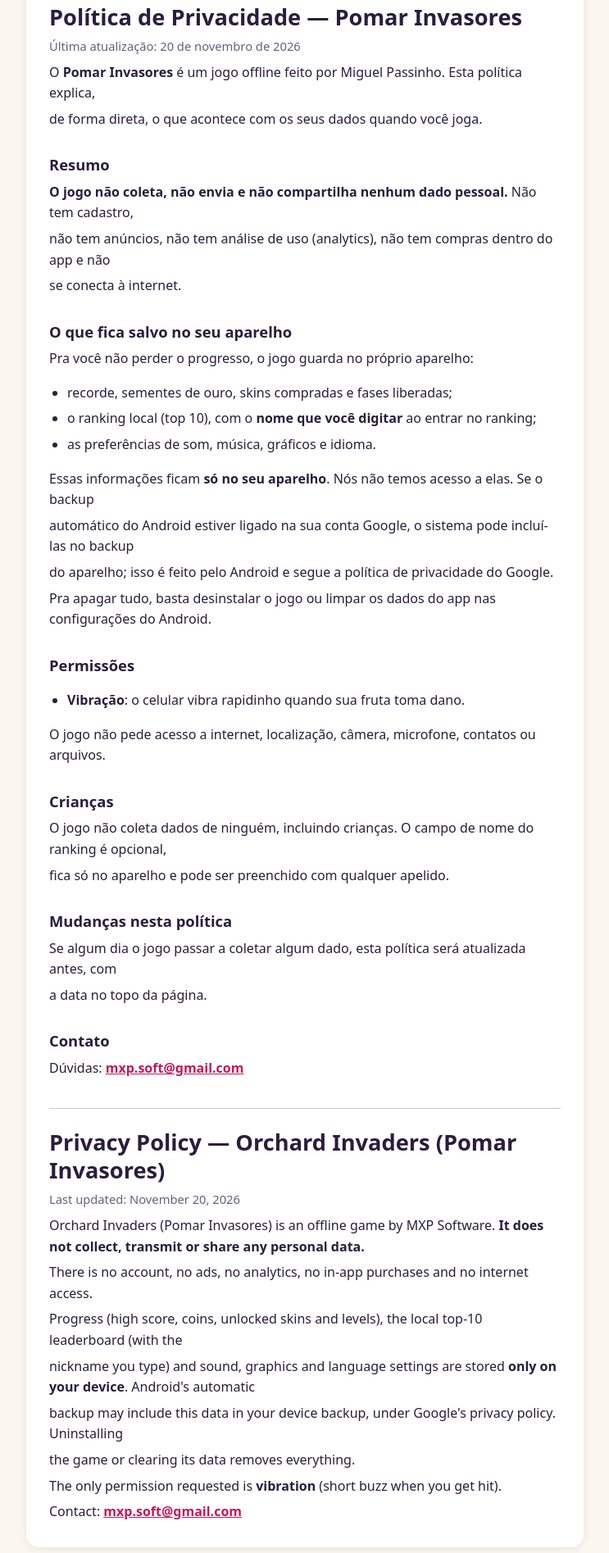
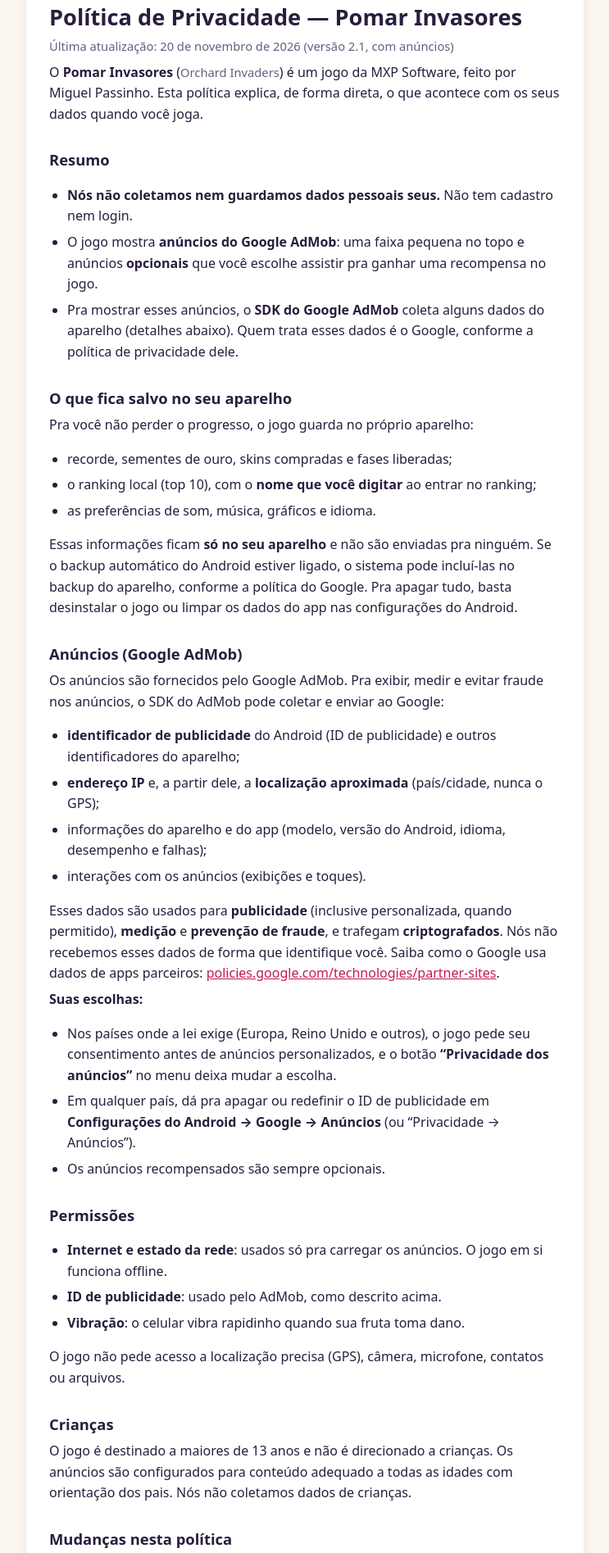
Before and after one commit to miguelpassinho/pomar-invasores-privacidade, a plain HTML site: page index.html in a window 1280 px wide. Shown: the part 60-1955 px from the top of the page at 82% size, without its empty margins (268-1011 px from the left). Drawn offline with Linux system fonts and the light colour scheme.

Commit message:
Política de privacidade: anúncios do Google AdMob (versão 2.1)
Co-Authored-By: Claude Opus 5.5 <noreply@anthropic.com>
Claude-Session: https://claude.ai/code/session_01KwT6Pc4f4Hf7yrrDjy9haY

```diff
--- a/index.html
+++ b/index.html
@@ -25,13 +25,19 @@ footer{text-align:center;color:var(--muted);font-size:.85rem;margin-top:20px}
 <main>
 <article>
 <h1>Política de Privacidade — Pomar Invasores</h1>
-<p><em>Última atualização: 20 de novembro de 2026</em></p>
-<p>O <strong>Pomar Invasores</strong> é um jogo offline feito por Miguel Passinho. Esta política explica,</p>
-<p>de forma direta, o que acontece com os seus dados quando você joga.</p>
+<p><em>Última atualização: 20 de novembro de 2026 (versão 2.1, com anúncios)</em></p>
+<p>O <strong>Pomar Invasores</strong> (<em>Orchard Invaders</em>) é um jogo da MXP Software, feito por Miguel Passinho.
+Esta política explica, de forma direta, o que acontece com os seus dados quando você joga.</p>
+
 <h2>Resumo</h2>
-<p><strong>O jogo não coleta, não envia e não compartilha nenhum dado pessoal.</strong> Não tem cadastro,</p>
-<p>não tem anúncios, não tem análise de uso (analytics), não tem compras dentro do app e não</p>
-<p>se conecta à internet.</p>
+<ul>
+<li><strong>Nós não coletamos nem guardamos dados pessoais seus.</strong> Não tem cadastro nem login.</li>
+<li>O jogo mostra <strong>anúncios do Google AdMob</strong>: uma faixa pequena no topo e anúncios
+<strong>opcionais</strong> que você escolhe assistir pra ganhar uma recompensa no jogo.</li>
+<li>Pra mostrar esses anúncios, o <strong>SDK do Google AdMob</strong> coleta alguns dados do aparelho
+(detalhes abaixo). Quem trata esses dados é o Google, conforme a política de privacidade dele.</li>
+</ul>
+
 <h2>O que fica salvo no seu aparelho</h2>
 <p>Pra você não perder o progresso, o jogo guarda no próprio aparelho:</p>
 <ul>
@@ -39,34 +45,86 @@ footer{text-align:center;color:var(--muted);font-size:.85rem;margin-top:20px}
 <li>o ranking local (top 10), com o <strong>nome que você digitar</strong> ao entrar no ranking;</li>
 <li>as preferências de som, música, gráficos e idioma.</li>
 </ul>
-<p>Essas informações ficam <strong>só no seu aparelho</strong>. Nós não temos acesso a elas. Se o backup</p>
-<p>automático do Android estiver ligado na sua conta Google, o sistema pode incluí-las no backup</p>
-<p>do aparelho; isso é feito pelo Android e segue a política de privacidade do Google.</p>
-<p>Pra apagar tudo, basta desinstalar o jogo ou limpar os dados do app nas configurações do Android.</p>
+<p>Essas informações ficam <strong>só no seu aparelho</strong> e não são enviadas pra ninguém. Se o backup
+automático do Android estiver ligado, o sistema pode incluí-las no backup do aparelho, conforme a política do Google.
+Pra apagar tudo, basta desinstalar o jogo ou limpar os dados do app nas configurações do Android.</p>
+
+<h2>Anúncios (Google AdMob)</h2>
+<p>Os anúncios são fornecidos pelo Google AdMob. Pra exibir, medir e evitar fraude nos anúncios, o SDK do
+AdMob pode coletar e enviar ao Google:</p>
+<ul>
+<li><strong>identificador de publicidade</strong> do Android (ID de publicidade) e outros identificadores do aparelho;</li>
+<li><strong>endereço IP</strong> e, a partir dele, a <strong>localização aproximada</strong> (país/cidade, nunca o GPS);</li>
+<li>informações do aparelho e do app (modelo, versão do Android, idioma, desempenho e falhas);</li>
+<li>interações com os anúncios (exibições e toques).</li>
+</ul>
+<p>Esses dados são usados para <strong>publicidade</strong> (inclusive personalizada, quando permitido),
+<strong>medição</strong> e <strong>prevenção de fraude</strong>, e trafegam <strong>criptografados</strong>.
+Nós não recebemos esses dados de forma que identifique você. Saiba como o Google usa dados de apps parceiros:
+<a href="https://policies.google.com/technologies/partner-sites">policies.google.com/technologies/partner-sites</a>.</p>
+<p><strong>Suas escolhas:</strong></p>
+<ul>
+<li>Nos países onde a lei exige (Europa, Reino Unido e outros), o jogo pede seu consentimento antes de anúncios
+personalizados, e o botão <strong>“Privacidade dos anúncios”</strong> no menu deixa mudar a escolha.</li>
+<li>Em qualquer país, dá pra apagar ou redefinir o ID de publicidade em
+<strong>Configurações do Android → Google → Anúncios</strong> (ou “Privacidade → Anúncios”).</li>
+<li>Os anúncios recompensados são sempre opcionais.</li>
+</ul>
+
 <h2>Permissões</h2>
 <ul>
+<li><strong>Internet e estado da rede</strong>: usados só pra carregar os anúncios. O jogo em si funciona offline.</li>
+<li><strong>ID de publicidade</strong>: usado pelo AdMob, como descrito acima.</li>
 <li><strong>Vibração</strong>: o celular vibra rapidinho quando sua fruta toma dano.</li>
 </ul>
-<p>O jogo não pede acesso a internet, localização, câmera, microfone, contatos ou arquivos.</p>
+<p>O jogo não pede acesso a localização precisa (GPS), câmera, microfone, contatos ou arquivos.</p>
+
 <h2>Crianças</h2>
-<p>O jogo não coleta dados de ninguém, incluindo crianças. O campo de nome do ranking é opcional,</p>
-<p>fica só no aparelho e pode ser preenchido com qualquer apelido.</p>
+<p>O jogo é destinado a maiores de 13 anos e não é direcionado a crianças. Os anúncios são configurados
+para conteúdo adequado a todas as idades com orientação dos pais. Nós não coletamos dados de crianças.</p>
+
 <h2>Mudanças nesta política</h2>
-<p>Se algum dia o jogo passar a coletar algum dado, esta política será atualizada antes, com</p>
-<p>a data no topo da página.</p>
+<p>Se o jogo passar a tratar dados de outro jeito, esta política será atualizada antes, com a data no topo da página.</p>
+
 <h2>Contato</h2>
 <p>Dúvidas: <strong><a href="mailto:mxp.soft@gmail.com">mxp.soft@gmail.com</a></strong></p>
+
 <hr>
+
 <h1>Privacy Policy — Orchard Invaders (Pomar Invasores)</h1>
-<p><em>Last updated: November 20, 2026</em></p>
-<p>Orchard Invaders (Pomar Invasores) is an offline game by MXP Software. <strong>It does not collect, transmit or share any personal data.</strong></p>
-<p>There is no account, no ads, no analytics, no in-app purchases and no internet access.</p>
-<p>Progress (high score, coins, unlocked skins and levels), the local top-10 leaderboard (with the</p>
-<p>nickname you type) and sound, graphics and language settings are stored <strong>only on your device</strong>. Android&#x27;s automatic</p>
-<p>backup may include this data in your device backup, under Google&#x27;s privacy policy. Uninstalling</p>
-<p>the game or clearing its data removes everything.</p>
-<p>The only permission requested is <strong>vibration</strong> (short buzz when you get hit).</p>
-<p>Contact: <strong><a href="mailto:mxp.soft@gmail.com">mxp.soft@gmail.com</a></strong></p>
+<p><em>Last updated: November 20, 2026 (version 2.1, with ads)</em></p>
+<p>Orchard Invaders (Pomar Invasores) is a game by MXP Software.</p>
+<h2>Summary</h2>
+<ul>
+<li><strong>We do not collect or store your personal data.</strong> There is no account or login.</li>
+<li>The game shows <strong>Google AdMob ads</strong>: a small banner at the top and <strong>optional</strong>
+rewarded ads you can choose to watch for an in-game reward.</li>
+<li>To serve these ads, the <strong>Google AdMob SDK</strong> collects some device data (below), processed by Google
+under its own privacy policy.</li>
+</ul>
+<h2>Stored on your device</h2>
+<p>Progress (high score, golden seeds, skins and unlocked stages), the local top-10 leaderboard (with the nickname you type)
+and sound, music, graphics and language settings are stored <strong>only on your device</strong> and are never sent to us.
+Android's automatic backup may include them. Uninstalling the game or clearing its data removes everything.</p>
+<h2>Ads (Google AdMob)</h2>
+<p>To show, measure and prevent fraud in ads, the AdMob SDK may collect and send to Google: the Android
+<strong>advertising ID</strong> and other device identifiers; your <strong>IP address</strong> and the
+<strong>approximate location</strong> derived from it (never GPS); device and app information (model, Android version,
+language, performance and crash data); and ad interactions (impressions and taps). This data is used for
+<strong>advertising</strong> (including personalized ads where allowed), <strong>analytics</strong> and
+<strong>fraud prevention</strong>, and is <strong>encrypted in transit</strong>. Learn how Google uses data:
+<a href="https://policies.google.com/technologies/partner-sites">policies.google.com/technologies/partner-sites</a>.</p>
+<p><strong>Your choices:</strong> where required by law (EEA, UK and others) the game asks for consent before personalized ads,
+and the <strong>“Ad privacy”</strong> button in the menu lets you change it. Anywhere, you can delete or reset your advertising ID
+in <strong>Android Settings → Google → Ads</strong>. Rewarded ads are always optional.</p>
+<h2>Permissions</h2>
+<p><strong>Internet / network state</strong> (only to load ads; the game itself works offline), <strong>advertising ID</strong>
+(used by AdMob) and <strong>vibration</strong> (short buzz when you get hit). No precise location, camera, microphone,
+contacts or files.</p>
+<h2>Children</h2>
+<p>The game is intended for users 13 and older and is not directed at children. We do not collect data from children.</p>
+<h2>Contact</h2>
+<p><strong><a href="mailto:mxp.soft@gmail.com">mxp.soft@gmail.com</a></strong></p>
 </article>
 <footer>MXP Software · Pomar Invasores</footer>
 </main>
```
